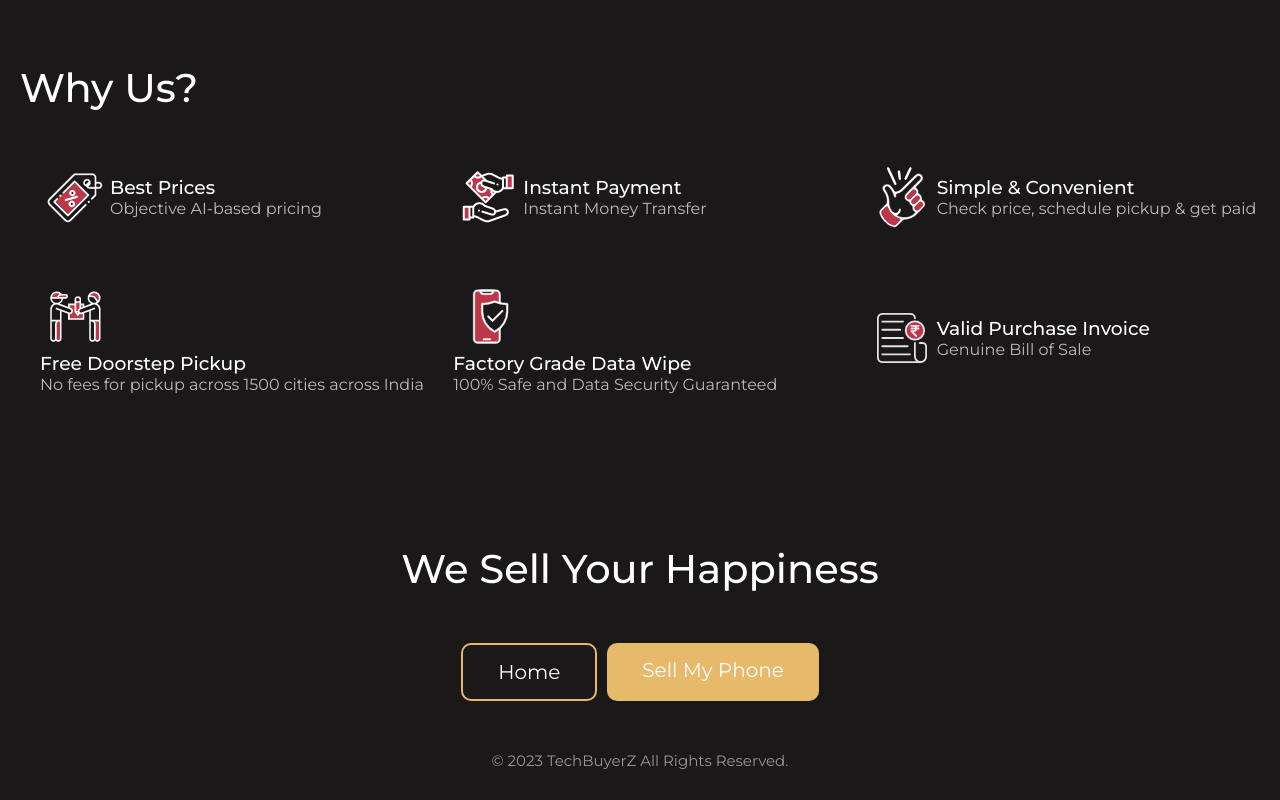
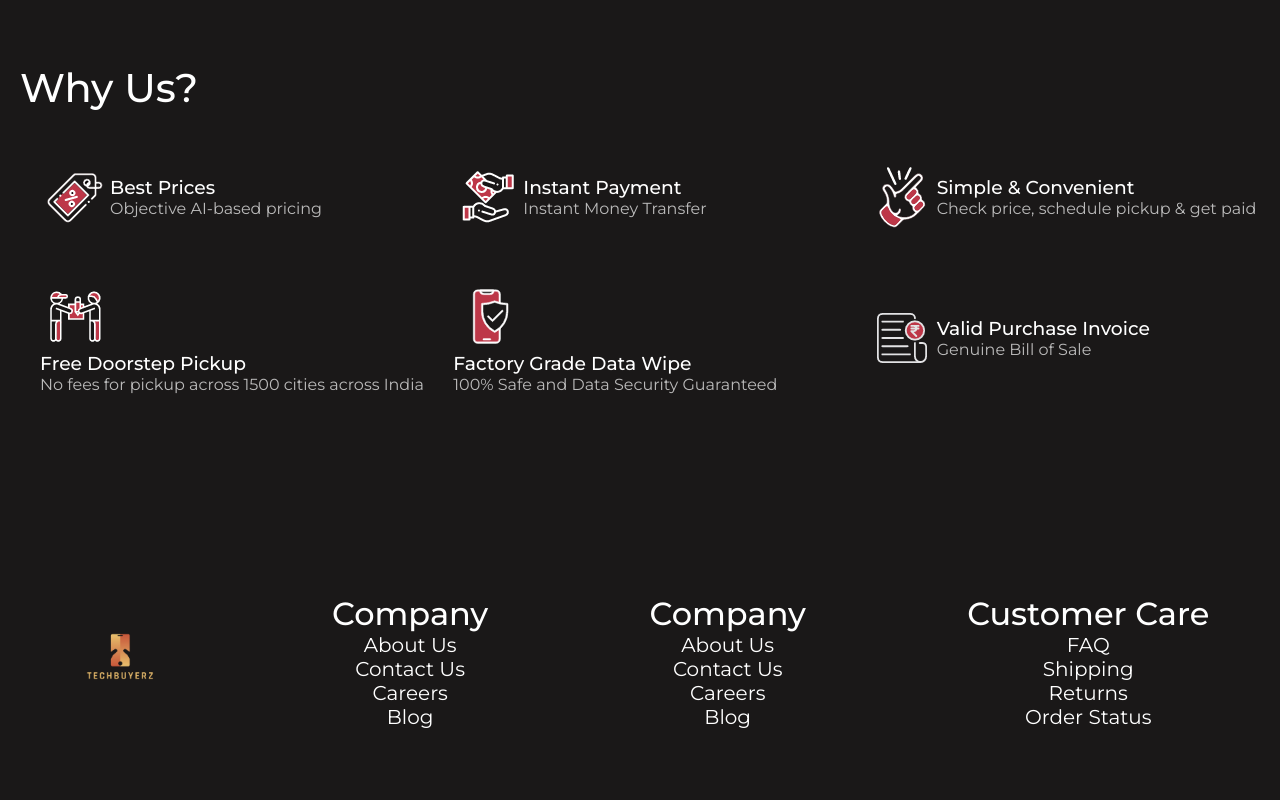
Before and after one commit to Shrit1401/TechBuyerZ, a Next.js app: page / in a window 1280 px wide. Shown: the part 1946-2746 px from the top of the page. Built offline with nearby package versions, Linux system fonts and the light colour scheme; no server answers.

Commit message:
fixed 6 bugs

```diff
--- a/components/Landing.jsx
+++ b/components/Landing.jsx
@@ -24,6 +24,7 @@ const Landing = () => {
             Free Doorstep Pickup
           </div>
         </div>
+
         <div className="brands" onClick={() => router.push("/sell")}>
           <Block
             key="apple"
--- a/components/data.js
+++ b/components/data.js
@@ -53,3 +53,49 @@ export const faq = [
       "TechBuyerZ is a platform that helps you to buy the best tech products at the best price. We have a team of experts who research and review the products and then recommend the best ones to you.",
   },
 ];
+
+const newInfo = `Factory sealed in retail package with all included accessories,
+Brand new & never used,
+Still has plastic around the outside of box
+Box has not been open,
+iCloud has never been activated,
+IMEI is ready for activation`;
+
+const mintInfo = `Like New with no signs of use,
+Fully functional,
+No cracks, scratches, or other marks,
+Clear for activation,
+Battery health in good standing above 95%.
+`;
+
+const usedInfo = `Works 100% fully functional with no operational issues,
+Has never been wet,
+Previous iCloud account has been removed,
+IMEI is clear for activation,
+NO chips, cracks, or damage to bezel or screen,
+Moderate signs of wear,
+No chips or cracks in front or back glass,
+Battery health in good standing above 85%`;
+
+const damagedInfo = `Cracked front glass with no LCD damage,
+Non-working buttons or headphone ,
+Battery is defective,
+Non-working speaker or microphone,
+Has another functional defect,
+`;
+
+const brokenInfo = `Does not recognize a SIM card,
+Reads No Service,
+Does not connect to Wi-Fi,
+Unable to make phone calls,
+Non-working fingerprint sensor,
+Non-working touchscreen,
+Bad LCD (damage, burns, or no display),
+Bent frame,
+Water/Liquid damage,
+Unable to power on,
+Not clear for activation,
+Software issues,
+Bad IMEI`;
+
+export { newInfo, mintInfo, usedInfo, damagedInfo, brokenInfo };
--- a/resuable/Footer.jsx
+++ b/resuable/Footer.jsx
@@ -6,21 +6,74 @@ const Footer = () => {
   const router = useRouter();
   return (
     <footer className="foot">
-      <h1>We Sell Your Happiness</h1>
+      <div className="footer">
+        <div className="footer__logo">
+          <img src="/logo.png" alt="logo" />
+        </div>
 
-      <div className="button">
-        <a onClick={() => router.push("/")} className="btn">
-          Home
-        </a>
-        <a onClick={() => router.push("/sell")} className="btn active">
-          Sell My Phone
-        </a>
-      </div>
+        <div className="footer__links">
+          <div className="footer__links__item">
+            <h3>Company</h3>
+            <ul>
+              <li>
+                <a href="#">About Us</a>
+              </li>
+              <li>
+                <a href="#">Contact Us</a>
+              </li>
+              <li>
+                <a href="#">Careers</a>
+              </li>
+              <li>
+                <a href="#">Blog</a>
+              </li>
+            </ul>
+          </div>
+        </div>
 
-      <div className="footer">
-        <p>
-          © {new Date().getFullYear()} {companyName} All Rights Reserved.
-        </p>
+        <div className="footer__links">
+          <div className="footer__links__item">
+            <h3>Company</h3>
+            <ul>
+              <li>
+                <a href="#">About Us</a>
+              </li>
+              <li>
+                <a href="#">Contact Us</a>
+              </li>
+              <li>
+                <a href="#">Careers</a>
+              </li>
+              <li>
+                <a href="#">Blog</a>
+              </li>
+            </ul>
+          </div>
+        </div>
+
+        {/* customer care */}
+        <div className="footer__links">
+          <div className="footer__links__item">
+            <h3>Customer Care</h3>
+            <ul>
+              <li>
+                <a href="#">FAQ</a>
+              </li>
+
+              <li>
+                <a href="#">Shipping</a>
+              </li>
+
+              <li>
+                <a href="#">Returns</a>
+              </li>
+
+              <li>
+                <a href="#">Order Status</a>
+              </li>
+            </ul>
+          </div>
+        </div>
       </div>
     </footer>
   );
--- a/styles/globals.scss
+++ b/styles/globals.scss
@@ -187,37 +187,6 @@ nav {
     margin: 40px 0;
     text-align: center;
     width: 90%;
-  }
-
-  .input {
-    position: relative;
-    .icon {
-      position: absolute;
-      top: 50%;
-      color: $light-border;
-      left: 10px;
-      transform: translateY(-50%);
-    }
-    input {
-      width: 70%;
-      padding: 20px 20px 20px 50px;
-      border: 2px solid $light-border;
-      border-radius: 42px;
-      margin: 20px 0;
-      color: $text-color;
-      background: $bg-border;
-      outline: none;
-      transition: border 0.5s ease-in-out;
-      @include mobile {
-        width: 70%;
-        padding: 20px 20px 20px 50px;
-      }
-
-      &:focus {
-        font-weight: 600;
-        border-color: $primary-color;
-      }
-    }
   }
 
   .or {
@@ -476,27 +445,17 @@ nav {
 }
 
 footer {
-  padding-bottom: 30px;
-  h1 {
-    text-align: center;
-    margin-bottom: 50px;
+  // footer style
+  background-color: $bg-color;
+  padding: 50px 0;
+  color: $text-color;
+  text-align: center;
+
+  @include mobile {
+    padding: 20px 0;
   }
 
-  .button {
-    display: flex;
-    justify-content: center;
-    gap: 10px;
-    margin-bottom: 50px;
-
-    @include mobile {
-      flex-direction: column;
-      gap: 20px;
-      align-items: center;
-      width: 100%;
-    }
-  }
-
-  .links {
+  .footer {
     display: flex;
     justify-content: space-around;
     align-items: center;
@@ -504,38 +463,124 @@ footer {
 
     @include mobile {
       flex-direction: column;
+    }
+  }
+
+  .footer__logo {
+    margin-bottom: 20px;
+
+    img {
+      width: 100px;
+      height: 100px;
+      object-fit: contain;
+    }
+
+    @include mobile {
+      margin-bottom: 10px;
+    }
+  }
+
+  .footer__social {
+    display: flex;
+    justify-content: center;
+    gap: 20px;
+    margin-bottom: 20px;
+
+    a {
+      color: $text-color;
+      font-size: 20px;
+      transition: all 0.5s ease-in-out;
+
+      &:hover {
+        color: $primary-color;
+      }
+    }
+  }
+
+  .footer__links {
+    display: flex;
+    justify-content: center;
+    gap: 20px;
+    margin-bottom: 20px;
+
+    a {
+      color: $text-color;
+      font-size: 20px;
+      text-decoration: none;
+      transition: all 0.5s ease-in-out;
+
+      &:hover {
+        color: $primary-color;
+      }
+    }
+
+    @include mobile {
+      flex-direction: column;
       gap: 10px;
     }
-    a {
-      text-decoration: none;
-      color: $text-color;
-      font-size: 20px;
-      &:after {
-        content: "";
-        display: block;
-        width: 0;
-        height: 2px;
-        background: $primary-color;
-        transition: width 0.3s;
-      }
-      &:hover:after {
-        width: 100%;
-        transition: width 0.3s;
-      }
-    }
-    margin-bottom: 50px;
   }
 
-  .footer {
-    p {
-      text-align: center;
-      color: $light-border;
-      font-size: 15px;
-    }
+  h3 {
+    font-size: 2rem;
+  }
+  li {
+    list-style: none;
   }
 }
 
 .sell {
+  .heading {
+    display: flex;
+    justify-content: space-between;
+    align-items: center;
+
+    @include mobile {
+      flex-direction: column;
+      align-items: flex-start;
+    }
+  }
+
+  .input {
+    margin-right: 20px;
+    position: relative;
+
+    @include mobile {
+      margin-right: 0;
+      width: 100%;
+      margin-left: 20px;
+    }
+    .icon {
+      position: absolute;
+      top: 50%;
+      color: $light-border;
+      left: 10px;
+      transform: translateY(-50%);
+    }
+    input {
+      @include mobile {
+        width: 70%;
+      }
+
+      padding: 20px 20px 20px 50px;
+      border: 2px solid $light-border;
+      border-radius: 42px;
+      margin: 20px 0;
+      color: $text-color;
+      background: $bg-border;
+      outline: none;
+      transition: border 0.5s ease-in-out;
+      @include mobile {
+        width: 70%;
+        padding: 20px 20px 20px 50px;
+      }
+
+      &:focus {
+        font-weight: 600;
+        border-color: $primary-color;
+      }
+    }
+  }
+
   .sell-grid {
     display: grid;
     grid-template-columns: repeat(auto-fit, minmax(200px, 1fr));
@@ -630,6 +675,16 @@ footer {
       font-weight: 500;
       transition: all 0.5s ease-in-out;
     }
+  }
+
+  .sub {
+    margin-left: 0;
+  }
+
+  .price {
+    display: flex;
+    justify-content: space-between;
+    align-items: center;
   }
 }
 
@@ -833,7 +888,7 @@ footer {
   }
 
   /* Style visible label button using the associated input's state */
-  [type="radio"]:checked + label {
+  [type="radio"].active + label {
     background-color: $primary-color;
     color: $bg-color;
   }
@@ -994,3 +1049,91 @@ form {
 .sell h1 {
   margin-top: 20px;
 }
+
+// tooltip
+
+.info {
+  position: relative;
+  display: inline-block;
+  cursor: pointer;
+  &:hover .tooltip {
+    visibility: visible;
+  }
+}
+
+.tooltip {
+  position: absolute;
+  background-color: $bg-border;
+  padding: 0.5rem+1rem 0.75rem+1rem;
+  border-radius: 5px;
+  border-bottom: 1px dotted black;
+
+  opacity: 0;
+  visibility: hidden;
+  pointer-events: none;
+  transition: all 0.5s ease-in-out;
+
+  &.show {
+    opacity: 1;
+    visibility: visible;
+    pointer-events: all;
+  }
+
+  // make it center
+  right: 120px;
+  margin-left: 40px;
+
+  p {
+    margin: 0;
+
+    // width: 90%;
+    text-align: left;
+  }
+}
+
+.icon {
+  display: flex;
+  flex-direction: column;
+  align-items: center;
+  cursor: pointer;
+}
+
+// results
+.sell .input {
+  position: relative;
+}
+.results {
+  position: absolute;
+  background-color: $bg-border;
+  border-radius: 5px;
+  width: 100%;
+  z-index: 99;
+
+  @include mobile() {
+    margin-right: 20px;
+    width: 90%;
+  }
+
+  .result {
+    padding: 0.5rem+1rem 0.75rem+1rem;
+    border-bottom: 1px dotted black;
+    cursor: pointer;
+
+    display: flex;
+    justify-content: space-around;
+    align-items: center;
+
+    transition: all 0.5s ease;
+
+    img {
+      width: 50px;
+      height: 50px;
+      object-fit: cover;
+      border-radius: 5px;
+    }
+    &:hover {
+      background-color: $light-border;
+      color: $bg-border;
+    }
+  }
+}
```
Also changed, not shown: components/phones/modal.jsx (+26 -23 lines), pages/phones/[slug].jsx (+73 -0 lines), pages/sell.jsx (+75 -4 lines).
